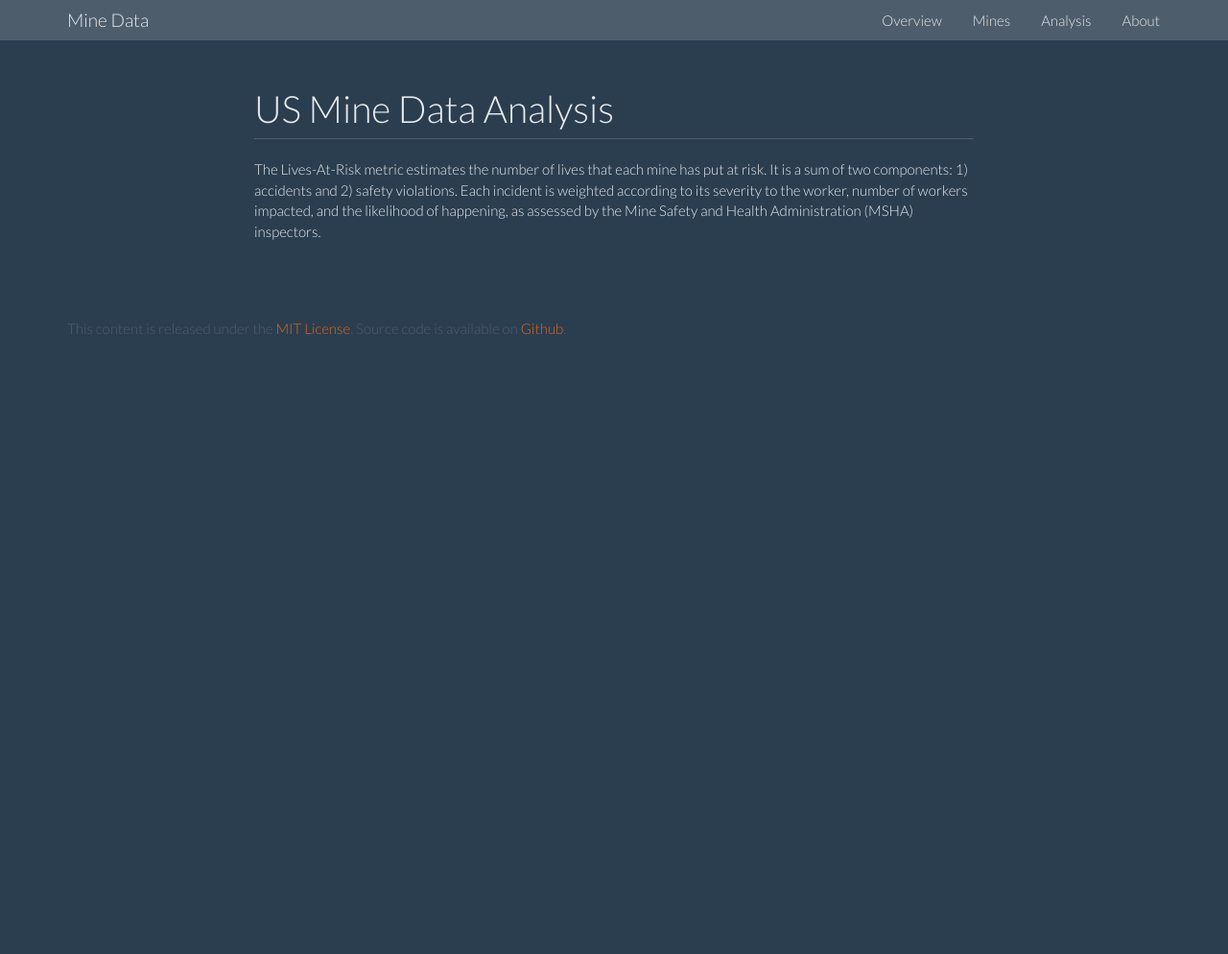
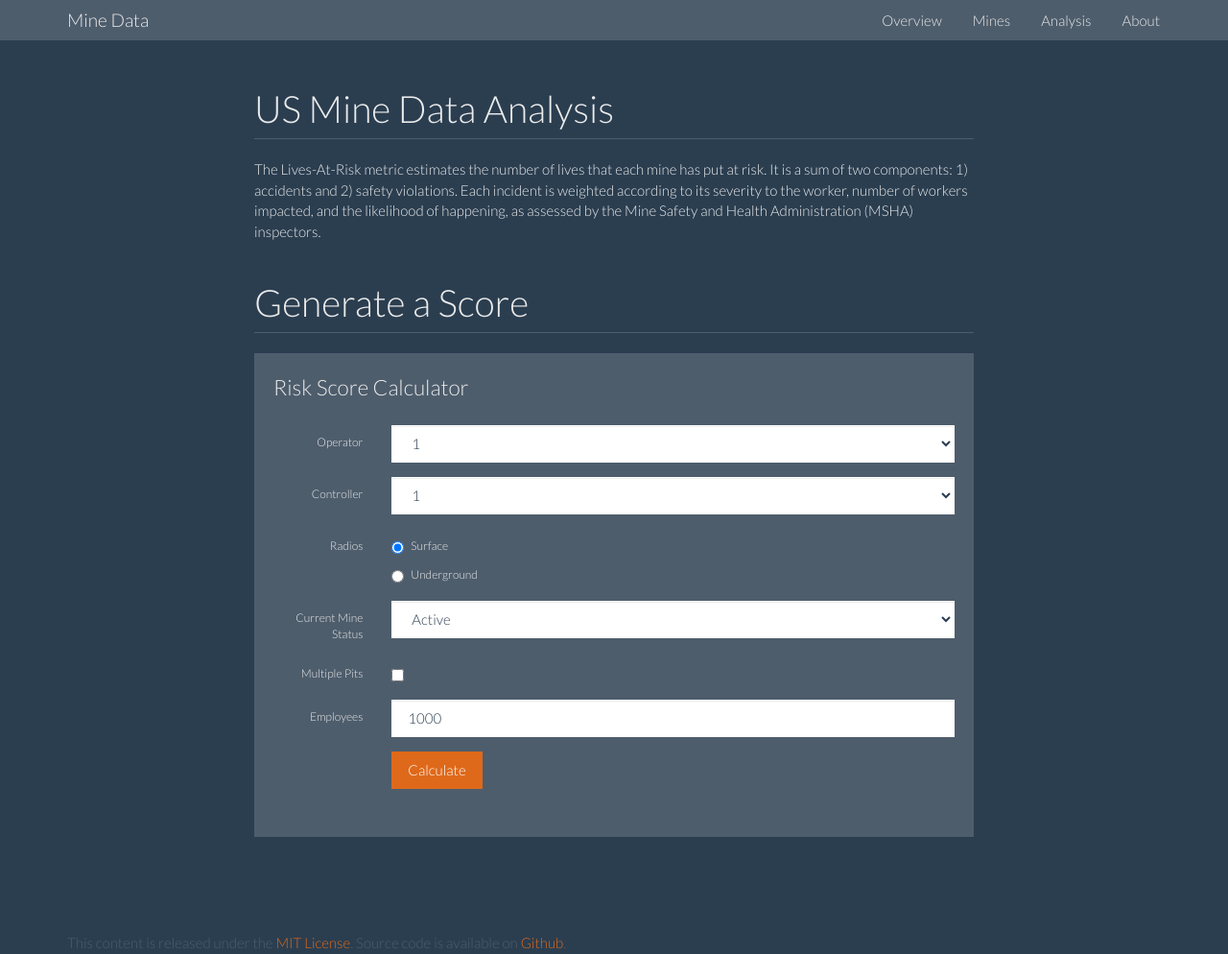
Before and after one commit to tmsgost/Bayes_Impact, a Flask app: page /analysis/ in a window 1280 px wide. Shown: the whole page at 96% size. Before the commit the page ends 349 px from the top, so only its background shows below. Run offline with Flask 2, Linux system fonts and the light colour scheme; parts of the project's set-up code (start-up, migrations or seed data) failed here and were passed over; some libraries are stand-ins or nearby versions.

Commit message:
First analysis form. Next - pass in flask data structure then build scorein js

```diff
--- a/website/flask/minedata/templates/analysis.html
+++ b/website/flask/minedata/templates/analysis.html
@@ -1,4 +1,8 @@
 {% extends "base.html" %}
+
+{% block head_extra %}
+<script src="/static/analysis.js" type="text/javascript"></script>
+{% endblock %}
 
 {% block content %}
 <div class="row">
@@ -7,4 +11,91 @@
         The Lives-At-Risk metric estimates the number of lives that each mine has put at risk. It is a sum of two components: 1) accidents and 2) safety violations. Each incident is weighted according to its severity to the worker, number of workers impacted, and the likelihood of happening, as assessed by the Mine Safety and Health Administration (MSHA) inspectors.
     </div>
 </div>
+<div class="row">
+    <div class="col-sm-12 col-md-10 col-md-offset-1 col-lg-8 col-lg-offset-2">
+        <h1 class="page-header">Generate a Score</h1>
+            <div class="well bs-component">
+              <form class="form-horizontal">
+                <fieldset>
+                  <legend>Risk Score Calculator</legend>
+                  <div class="form-group">
+                    <label for="select" class="col-lg-2 control-label">Operator</label>
+                    <div class="col-lg-10">
+                      <select class="form-control" id="operator">
+                        <option>1</option>
+                        <option>2</option>
+                        <option>3</option>
+                        <option>4</option>
+                        <option>5</option>
+                      </select>
+                    </div>
+                  </div>
+
+                  <div class="form-group">
+                    <label for="select" class="col-lg-2 control-label">Controller</label>
+                    <div class="col-lg-10">
+                      <select class="form-control" id="operator">
+                        <option>1</option>
+                        <option>2</option>
+                        <option>3</option>
+                        <option>4</option>
+                        <option>5</option>
+                      </select>
+                    </div>
+                  </div>
+                  <div class="form-group">
+                    <label class="col-lg-2 control-label">Radios</label>
+                    <div class="col-lg-10">
+                      <div class="radio">
+                        <label>
+                          <input type="radio" name="type" id="type" value="surface" checked="">
+                          Surface
+                        </label>
+                      </div>
+                      <div class="radio">
+                        <label>
+                          <input type="radio" name="type" id="type" value="underground">
+                          Underground
+                        </label>
+                      </div>
+                    </div>
+                  </div>
+                  <div class="form-group">
+                    <label for="select" class="col-lg-2 control-label">Current Mine Status</label>
+                    <div class="col-lg-10">
+                      <select class="form-control" id="operator">
+                        <option value="Abandoned and Sealed">Active</option>
+                        <option value="Intermittent">Intermittant</option>
+                        <option value="New Mine">New Mine</option>
+                        <option value="NonProducing">NonProducing</option>
+                        <option value="Temporarily Idled">Temporarily Idled</option>
+                      </select>
+                    </div>
+                  </div>
+                  <div class="form-group">
+                    <label for="checkbox" class="col-lg-2 control-label">Multiple Pits</label>
+                    <div class="col-lg-10">
+                      <div class="checkbox">
+                        <label>
+                          <input type="checkbox">
+                        </label>
+                          </div>
+                      </div>
+                  </div>
+                  <div class="form-group">
+                    <label for="employees" class="col-lg-2 control-label">Employees</label>
+                    <div class="col-lg-10">
+                          <input type="text" class="form-control" id="employees" value="1000"/>
+                    </div>
+                  </div>
+                  <div class="form-group">
+                    <div class="col-lg-10 col-lg-offset-2">
+                      <button type="submit" class="btn btn-primary">Calculate</button>
+                    </div>
+                  </div>
+                </fieldset>
+              </form>
+          </div>
+    </div>
+</div>
 {% endblock %}
--- a/website/flask/minedata/templates/index.html
+++ b/website/flask/minedata/templates/index.html
@@ -9,7 +9,6 @@
 {% block content %}
 <div class="row">
     <div class="col-sm-12">
-
         <h1 class="whoa">There are <strong class="text-info">{{numMines}}</strong> active mines in the United States.</h1>
         <div id="map"></div>
 
```
Also changed, not shown: website/flask/minedata/static/analysis.js (added).
